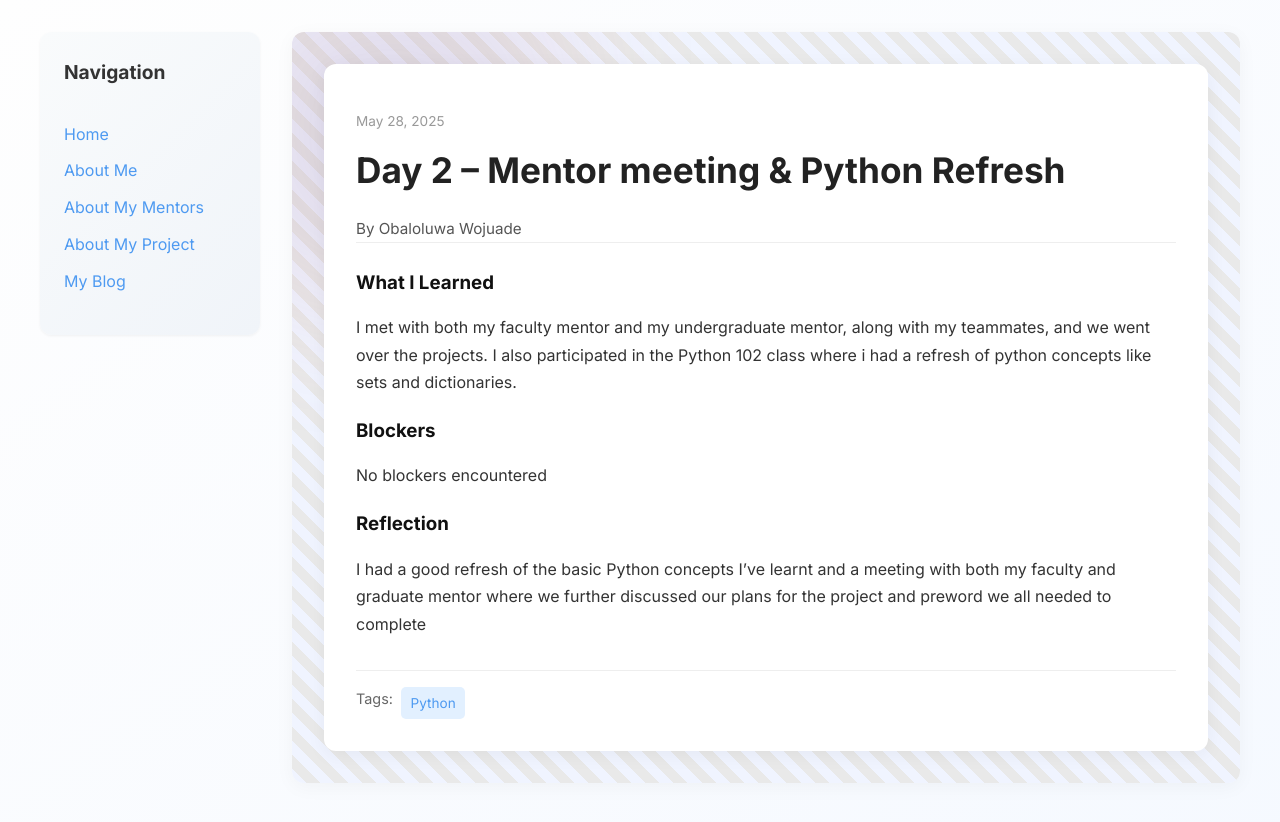
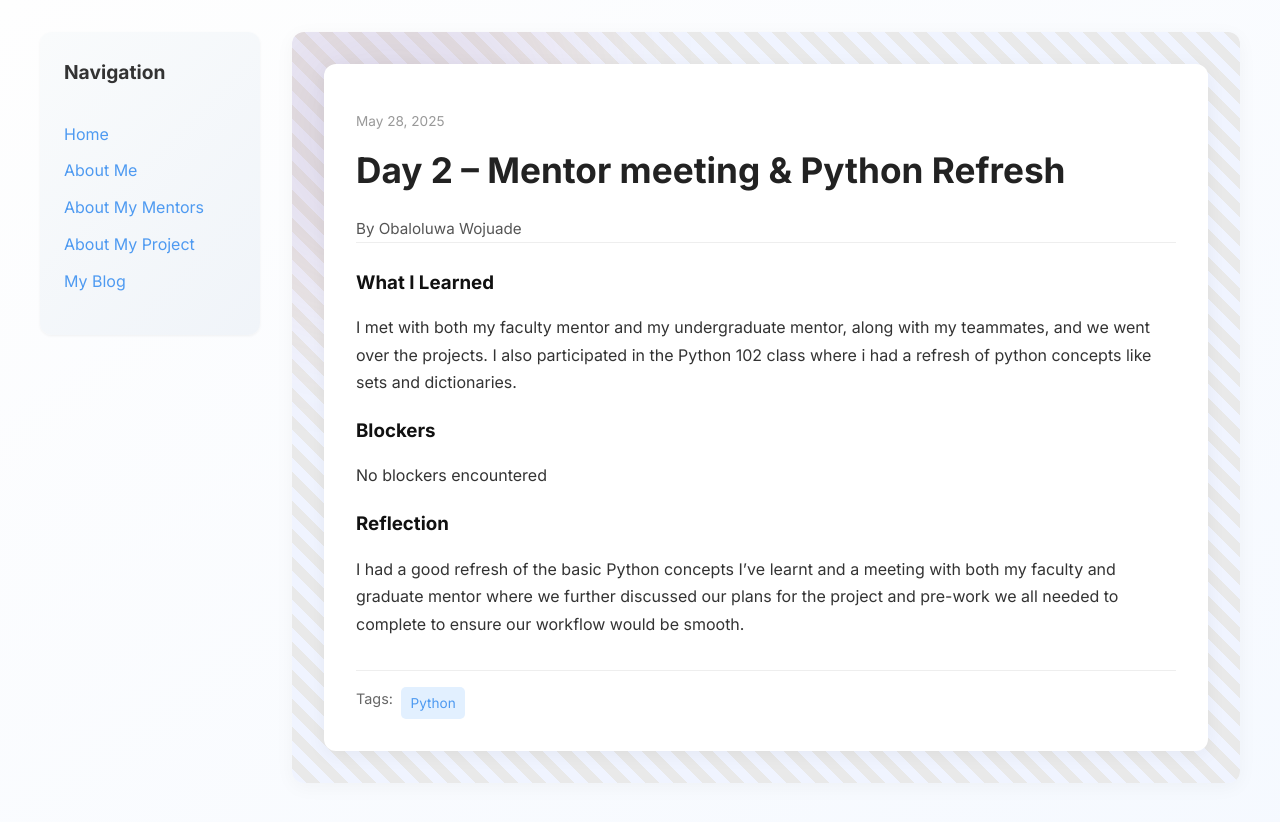
Before and after one commit to obwoj1/obwoj1.github.io, a Jekyll site: the page built from _posts/2025-05-28-day-2.md, in a window 1280 px wide. Shown: the top 822 px of the page. Built offline with Jekyll 4.4.1, drawn with Linux system fonts in a browser that asks for light colours.

Commit message:
Update 2025-05-28-day-2.md

```diff
--- a/_posts/2025-05-28-day-2.md
+++ b/_posts/2025-05-28-day-2.md
@@ -14,5 +14,5 @@ blockers: |
   No blockers encountered
 
 reflection: |
-  I had a good refresh of the basic Python concepts I've learnt and a meeting with both my faculty and graduate mentor where we further discussed our plans for the project and preword we all needed to complete
+  I had a good refresh of the basic Python concepts I've learnt and a meeting with both my faculty and graduate mentor where we further discussed our plans for the project and pre-work we all needed to complete to ensure our workflow would be smooth.
 ---
```
